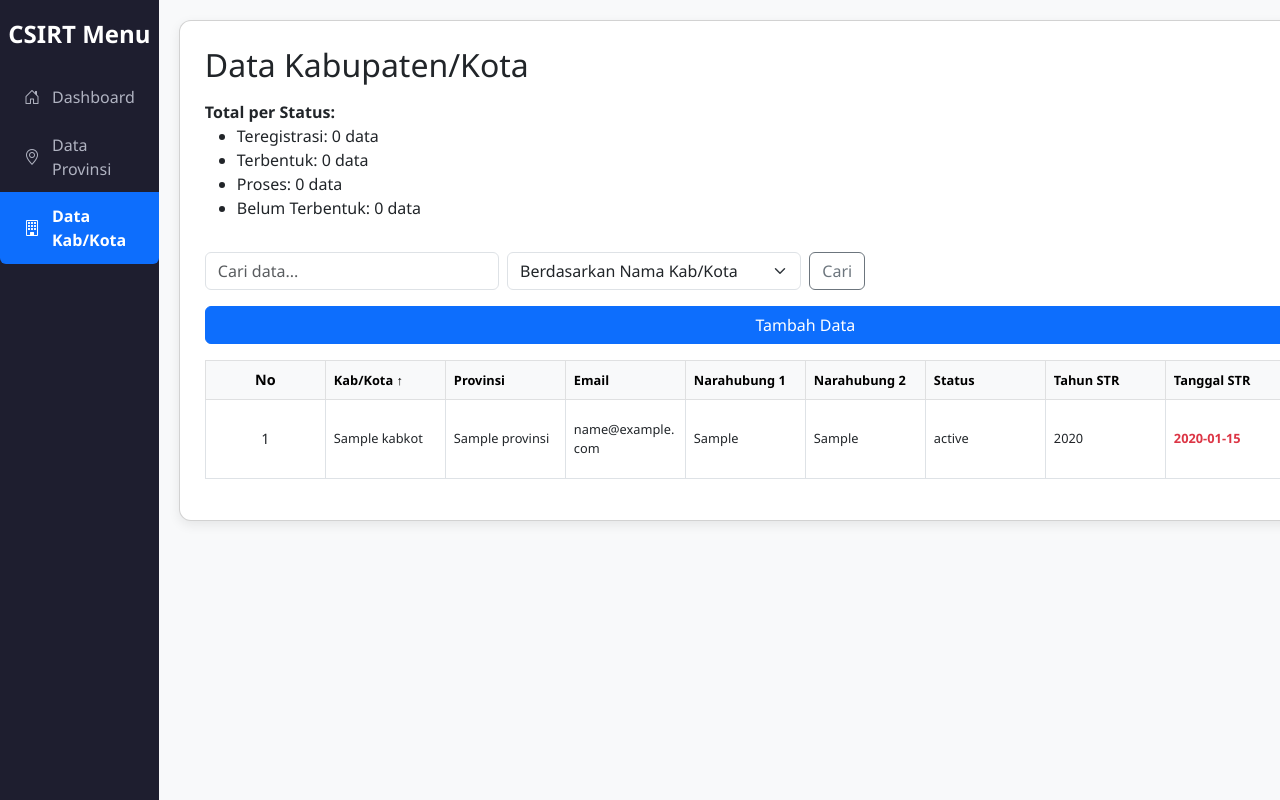
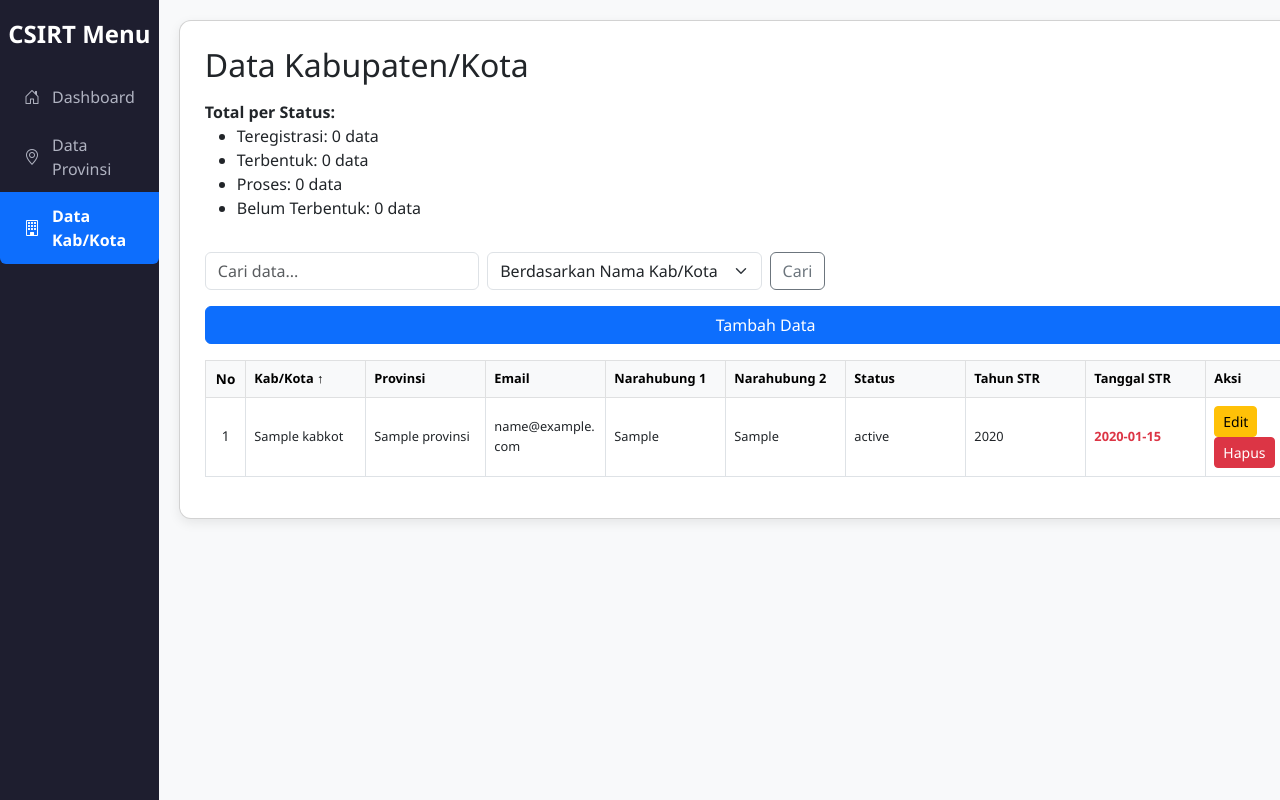
Before and after one commit to VascoZ/dashboard-csirt-pemda, a PHP site: page /kabkot.php in a window 1280 px wide; the page is wider, and only the part inside the window is pictured. Run offline with PHP 8.4, Linux system fonts and the light colour scheme; tables that the repository leaves empty hold one stand-in row (values such as "Sample post").

Commit message:
Update kabkot.php

```diff
--- a/kabkot.php
+++ b/kabkot.php
@@ -77,15 +77,20 @@
             word-break: break-word;
             white-space: normal;
             vertical-align: middle;
-            font-size: clamp(0.7rem, 1vw, 0.95rem); /* font menyesuaikan panjang teks dan layar */
+            font-size: clamp(0.7rem, 1vw, 0.95rem);
         }
 
+        /* Khusus kolom No agar tidak ikut min-width dan max-width */
         .table td.no-col, .table th.no-col {
-            width: 40px;
+            width: 1%;
+            white-space: nowrap;
+            min-width: unset;
+            max-width: unset;
             text-align: center;
-            padding: 8px;
-            font-size: 0.9rem;
+            font-size: 0.85rem;
+            padding: 6px 10px;
         }
+
 
 
 
```
